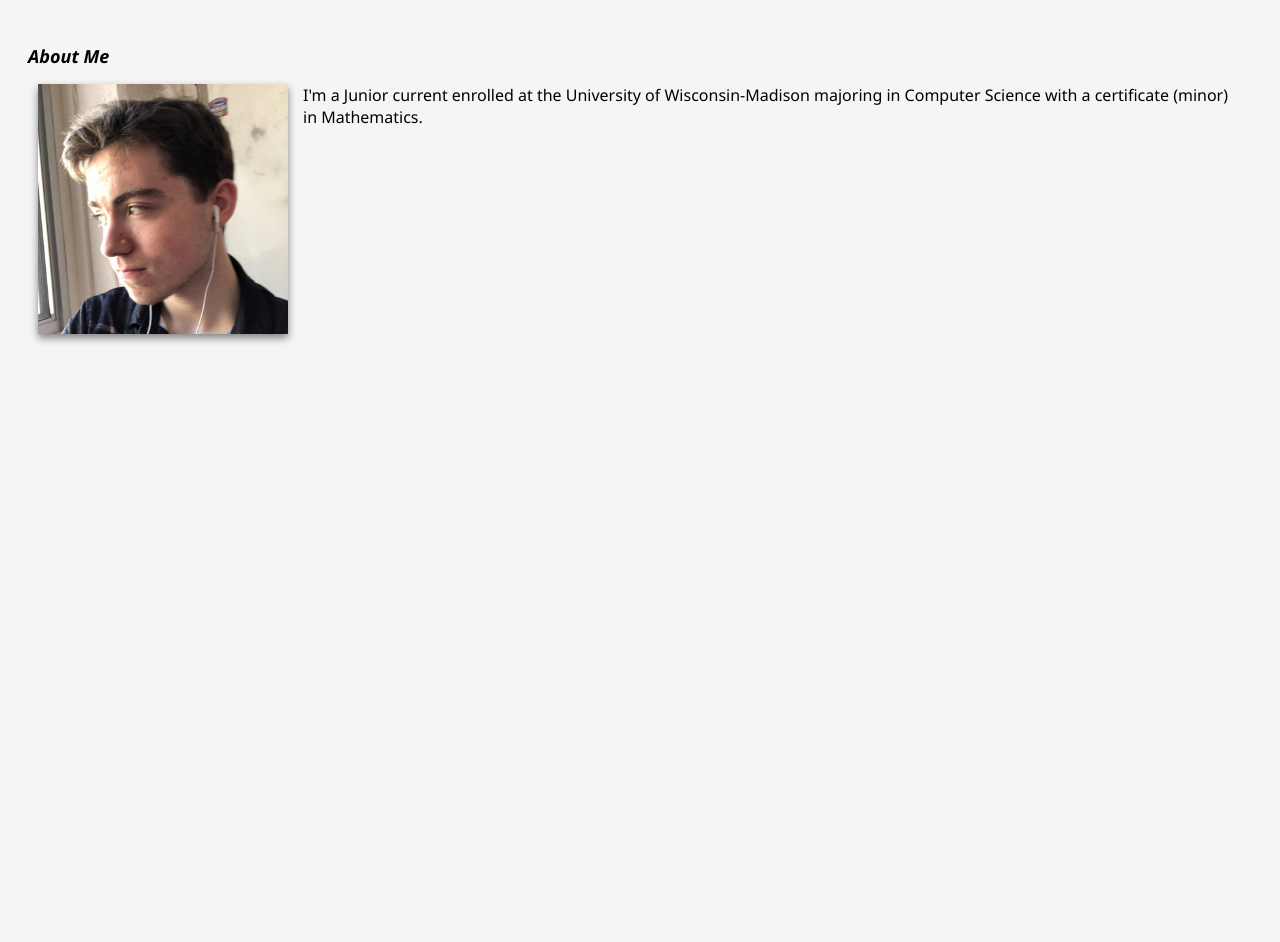
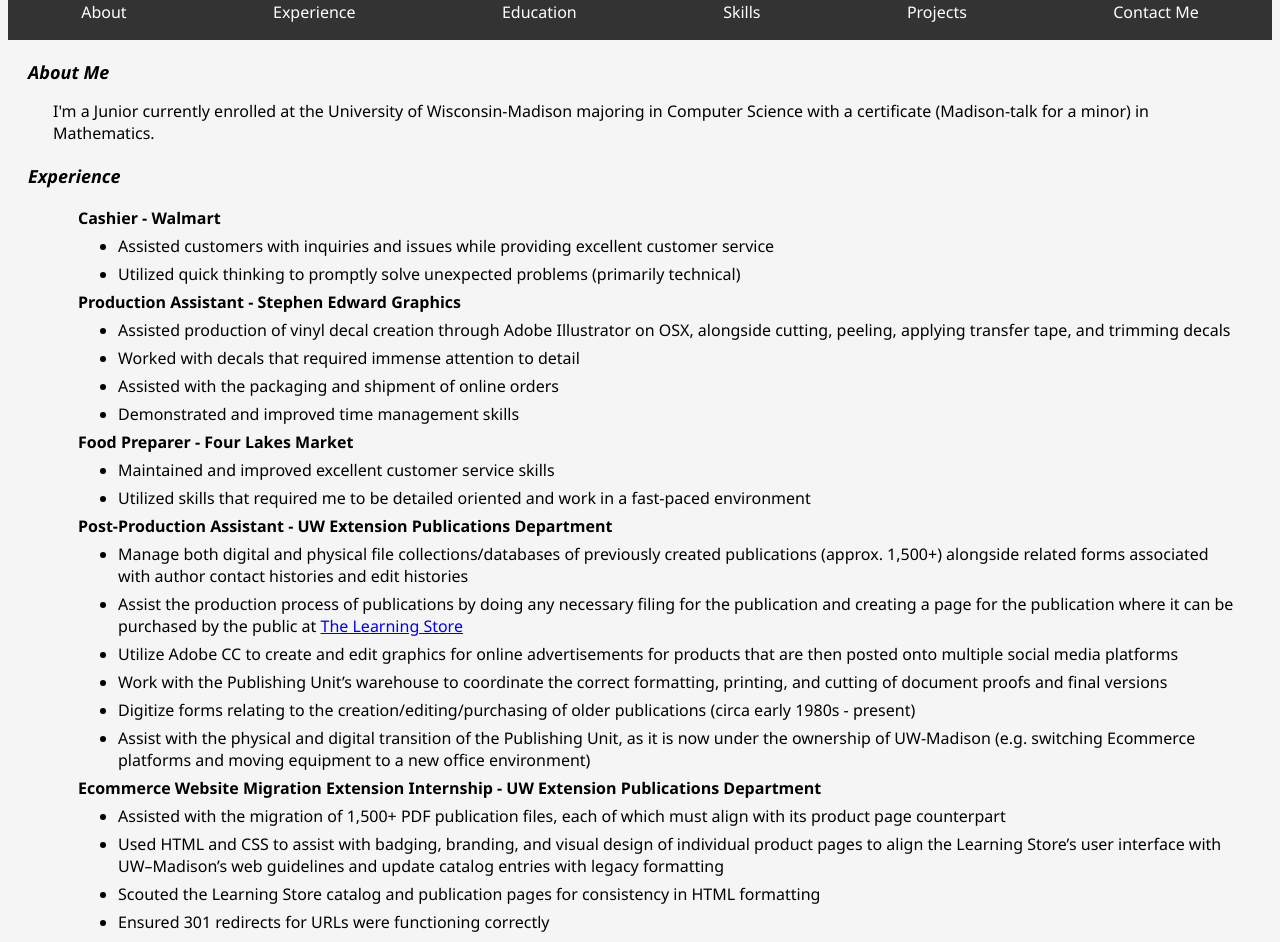
Before and after one commit to stucco11/Website, a plain HTML site: page index.html in a window 1280 px wide. Shown: the part 119-1061 px from the top of the page. Before the commit the page ends 800 px from the top, so only its background shows below. Drawn offline with Linux system fonts and the light colour scheme.

Commit message:
Added a sticky header and filled in education

```diff
--- a/index.html
+++ b/index.html
@@ -9,14 +9,67 @@
     <div class="header">
         <h1>Web Portfolio for Joshua Hollander</h1>
     </div>
+
+    <nav>
+        <ul class="navbar">
+                <li><a class="navlink" href="#AboutMe">About</a></li>
+                <li><a class="navlink" href="#Experience">Experience</a></li>
+                <li><a class="navlink" href="#Education">Education</a></li>
+                <li><a class="navlink" href="#Skills">Skills</a></li>
+                <li><a class="navlink" href="#Projects">Projects</a></li>
+                <li><a class="navlink" href="#Contact">Contact Me</a></li>
+        </ul>
+    </nav>
+
     <body>
         <div class="section">
-            <h2>About Me</h2>
+            <h2 id="AboutMe">About Me</h2>
             <div class="section" style="margin:10px">
-                    <img class="profile" src="pic.jpg" alt="Photo of me!">
-                    <p>I'm a Junior current enrolled at the University of Wisconsin-Madison majoring in Computer Science with a certificate (minor) in Mathematics.</p>
+                <p>I'm a Junior currently enrolled at the University of Wisconsin-Madison majoring in Computer Science with a certificate (Madison-talk for a minor) in Mathematics.</p>
             </div>
         </div>
-
+        <div class="section">
+            <h2 id="Experience">Experience</h2>
+            <div class="section" style="margin:10px">
+                <ul>
+                    <li><strong>Cashier - Walmart</strong></li>
+                    <ul>
+                        <li>Assisted customers with inquiries and issues while providing excellent customer service</li>
+                        <li>Utilized quick thinking to promptly solve unexpected problems (primarily technical)</li>
+                    </ul>
+                    <li><strong>Production Assistant - Stephen Edward Graphics</strong></li>
+                    <ul>
+                        <li>Assisted production of vinyl decal creation through Adobe Illustrator on OSX, alongside cutting, peeling, applying transfer tape, and trimming decals</li>
+                        <li>Worked with decals that required immense attention to detail</li>
+                        <li>Assisted with the packaging and shipment of online orders</li>
+                        <li>Demonstrated and improved time management skills</li>
+                    </ul>
+                    <li><strong>Food Preparer - Four Lakes Market</strong></li>
+                    <ul>
+                        <li>Maintained and improved excellent customer service skills</li>
+                        <li>Utilized skills that required me to be detailed oriented and work in a fast-paced environment</li>
+                    </ul>
+                    <li><strong>Post-Production Assistant - UW Extension Publications Department</strong></li>
+                    <ul>
+                            <li>Manage both digital and physical file collections/databases of previously created publications (approx. 1,500+) alongside related forms associated with author contact histories and edit histories</li>
+                            <li>Assist the production process of publications by doing any necessary filing for the publication and creating a page for the publication where it can be purchased by the public at <a href="https://learningstore.extension.wisc.edu/">The Learning Store</a></li>
+                            <li>Utilize Adobe CC to create and edit graphics for online advertisements for products that are then posted onto multiple social media platforms</li>
+                            <li>Work with the Publishing Unit’s warehouse to coordinate the correct formatting, printing, and cutting of document proofs and final versions</li>
+                            <li>Digitize forms relating to the creation/editing/purchasing of older publications (circa early 1980s - present)</li>
+                            <li>Assist with the physical and digital transition of the Publishing Unit, as it is now under the ownership of UW-Madison (e.g. switching Ecommerce platforms and moving equipment to a new office environment)</li>
+                        </ul>
+                    <li><strong>Ecommerce Website Migration Extension Internship - UW Extension Publications Department</strong></li>
+                    <ul>
+                            <li>Assisted with the migration of 1,500+ PDF publication files, each of which must align with its product page counterpart</li>
+                            <li>Used HTML and CSS to assist with badging, branding, and visual design of individual product pages to align the Learning Store’s user interface with UW–Madison’s web guidelines and update catalog entries with legacy formatting</li>
+                            <li>Scouted the Learning Store catalog and publication pages for consistency in HTML formatting</li>
+                            <li>Ensured 301 redirects for URLs were functioning correctly</li>
+                            <li>Used Adobe CC to craft graphics and other marketing pieces for use on the Learning Store’s Shopify homepage and social media pages to promote new and revised publications</li>
+                            <li>Worked closely with the Publishing Unit’s off-site warehouse to coordinate, modify, and adjust Shopify email notifications for order fulfillment</li>
+                            <li>Created a custom invoicing sheet utilizing HTML, CSS, and Liquid (Shopify's custom template platform)</li>
+                        </ul>
+                </ul>
+            </div>
+        </div>
     </body>
 </html>
--- a/main.css
+++ b/main.css
@@ -1,21 +1,58 @@
 h1 {
-    font-family: 'Segoe UI', Tahoma, Geneva, Verdana, sans-serif;
-    margin: auto;
+    margin: 5px;
 }
 
 h2 {
-    font-family: 'Segoe UI', Tahoma, Geneva, Verdana, sans-serif;
     font-style: italic;
     font-size: 18px;
 }
 
-body {
+html {
     background-color:#f5f5f5;
+    font-family: 'Segoe UI', Tahoma, Geneva, Verdana, sans-serif;
 }
 
 .header {
     text-align: center;
-    margin: 60px;
+    margin: 30px 10px;
+}
+
+nav {
+    position: -webkit-sticky; /* Safari */
+    position: sticky;
+    top: 0;
+}
+.navbar {
+    list-style-type: none;
+    margin: 0px;
+    padding: 0px;
+    overflow: hidden;
+    display: flex;
+    flex-direction: row;
+    justify-content: space-around;
+    background-color: #333;
+    width: 100%;
+}
+
+.navbar li {
+    float: left;
+    flex-grow: 1;
+}
+
+.navlink {
+    display: block;
+    color: white;
+    text-align: center;
+    padding: 14px 16px;
+    text-decoration: none;
+}
+
+.navlink:hover {
+    background-color: #111;
+  }
+
+.active {
+    background-color: #16d7f5;
 }
 
 .section {
@@ -23,7 +60,6 @@ body {
 }
 
 p {
-    font-family: 'Segoe UI', Tahoma, Geneva, Verdana, sans-serif;
     padding-left: 15px;
 }
 
@@ -33,3 +69,13 @@ p {
     box-shadow: 0px 4px 8px gray;
     margin-right: 15px
 }
+
+ul li {
+    list-style-type: none;
+    padding-top: 3px;
+    padding-bottom: 3px;
+}
+
+ul ul li {
+    list-style-type: disc;
+}
```
